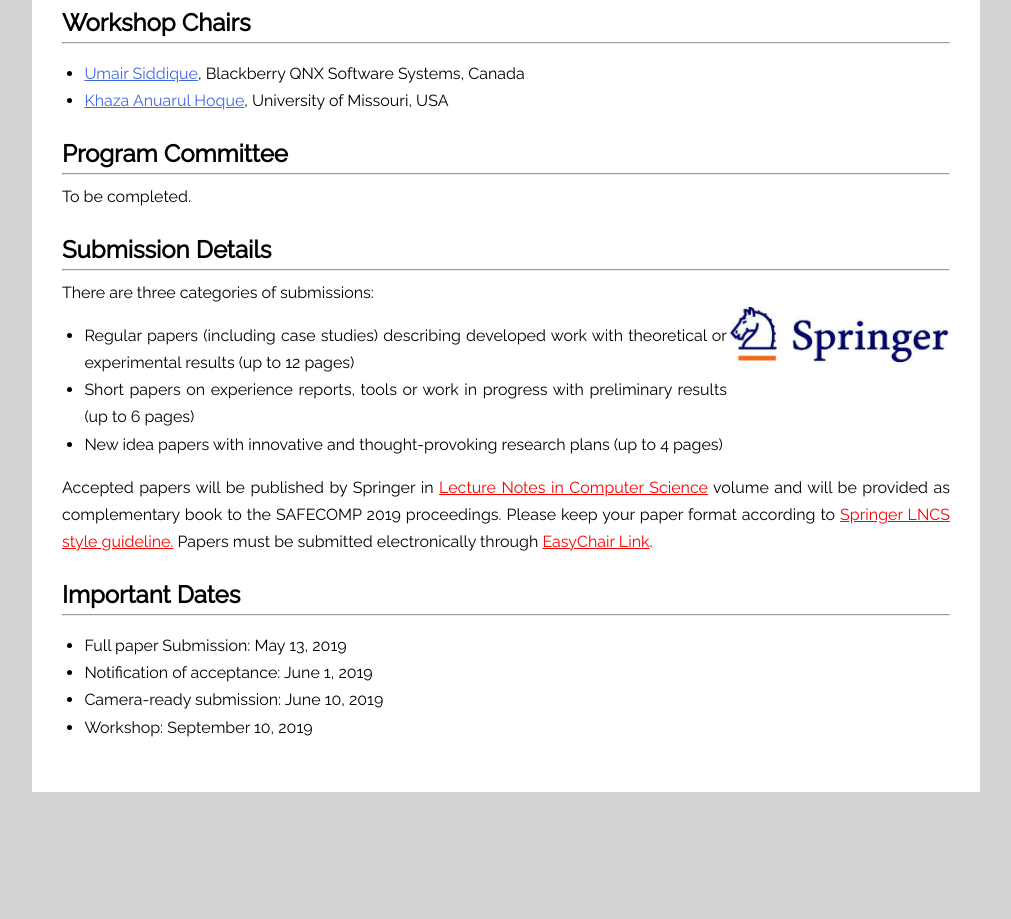
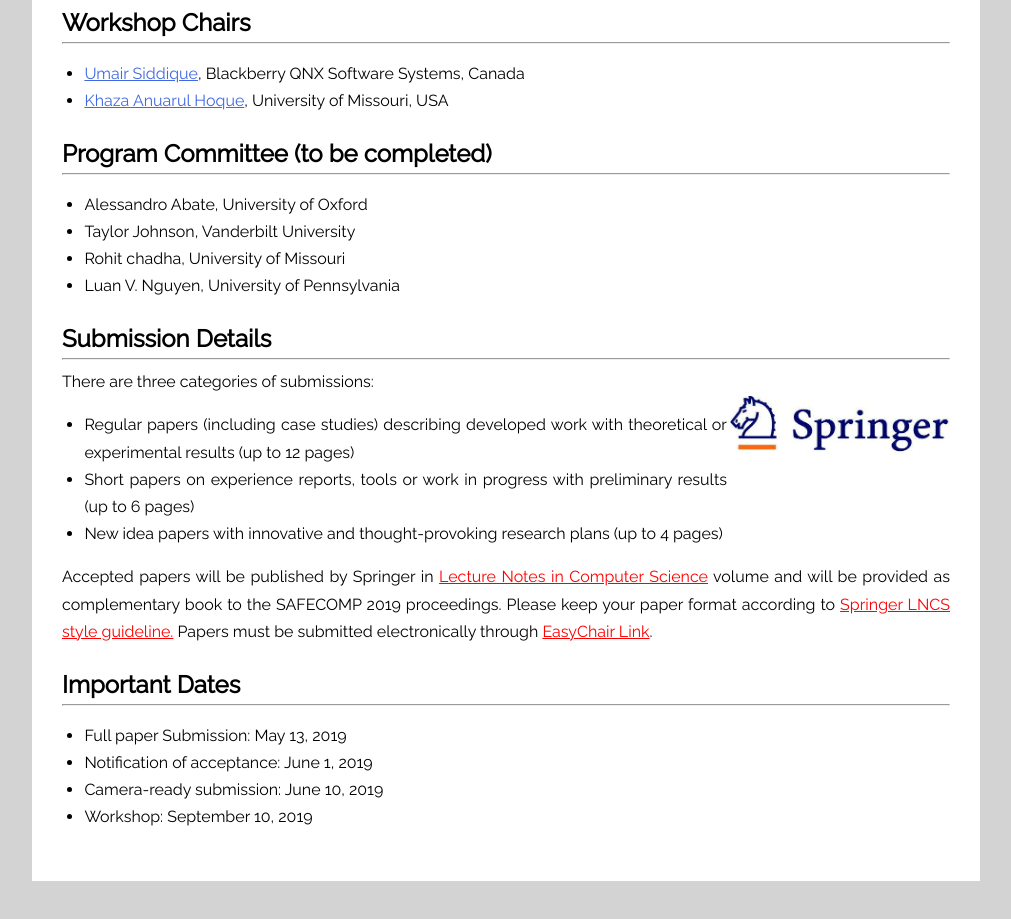
Before and after one commit to ft4das/ft4das.github.io, a plain HTML site: page index.html in a window 1280 px wide. Shown: the part 1774-2693 px from the top of the page, without its empty margins (134-1145 px from the left). Before the commit the page ends 2606 px from the top, so only its background shows below. Drawn offline with Linux system fonts and the light colour scheme.

Commit message:
Update index.html

```diff
--- a/index.html
+++ b/index.html
@@ -200,9 +200,15 @@ Application domains include:
 
 		      </ul>
 
-<h2>Program Committee</h2><hr>
+<h2>Program Committee (to be completed)</h2><hr>
 
-To be completed.
+		      <ul>
+			<li> Alessandro Abate, University of Oxford</li>
+			<li> Taylor Johnson, Vanderbilt University</li>
+			<li> Rohit chadha, University of Missouri</li>
+			<li> Luan V. Nguyen, University of Pennsylvania</li>
+		      </ul>
+
 
 		    <h2><a name="submission">Submission Details</a></h2> <hr>
 
```
